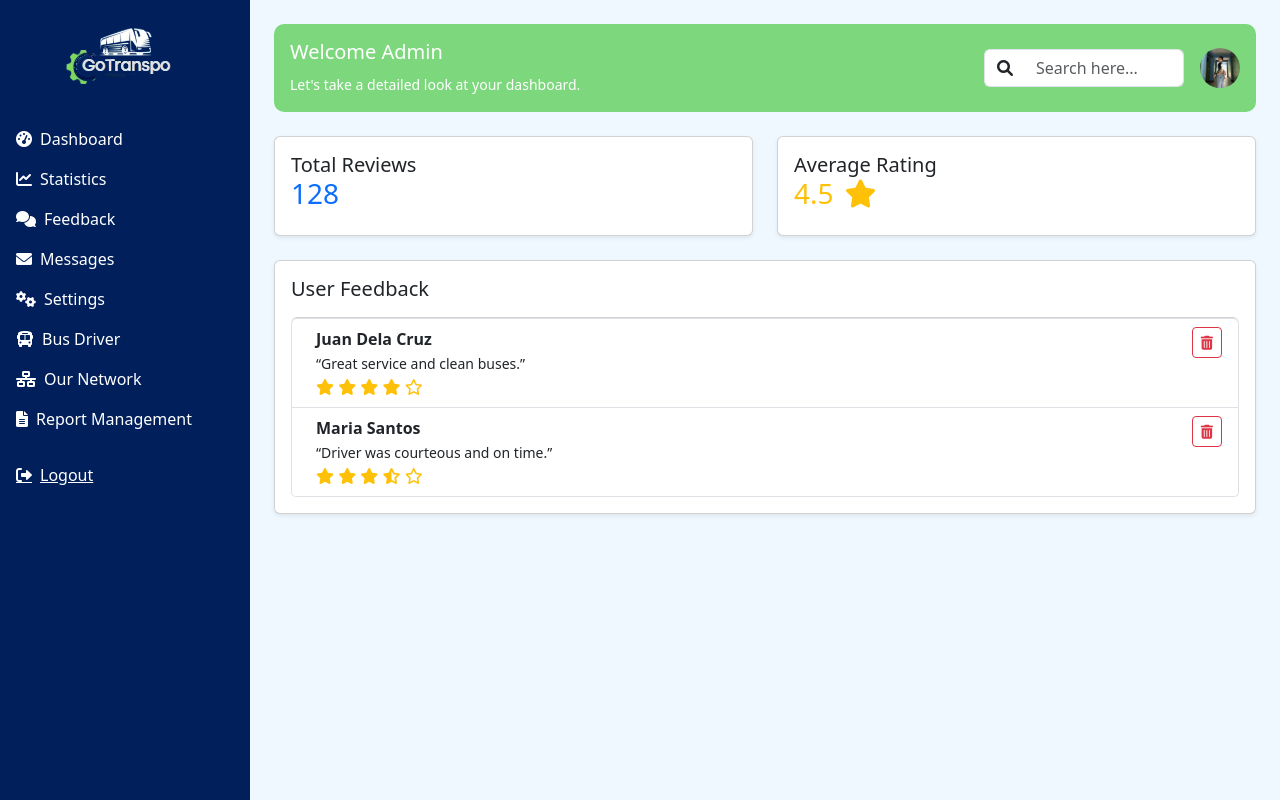
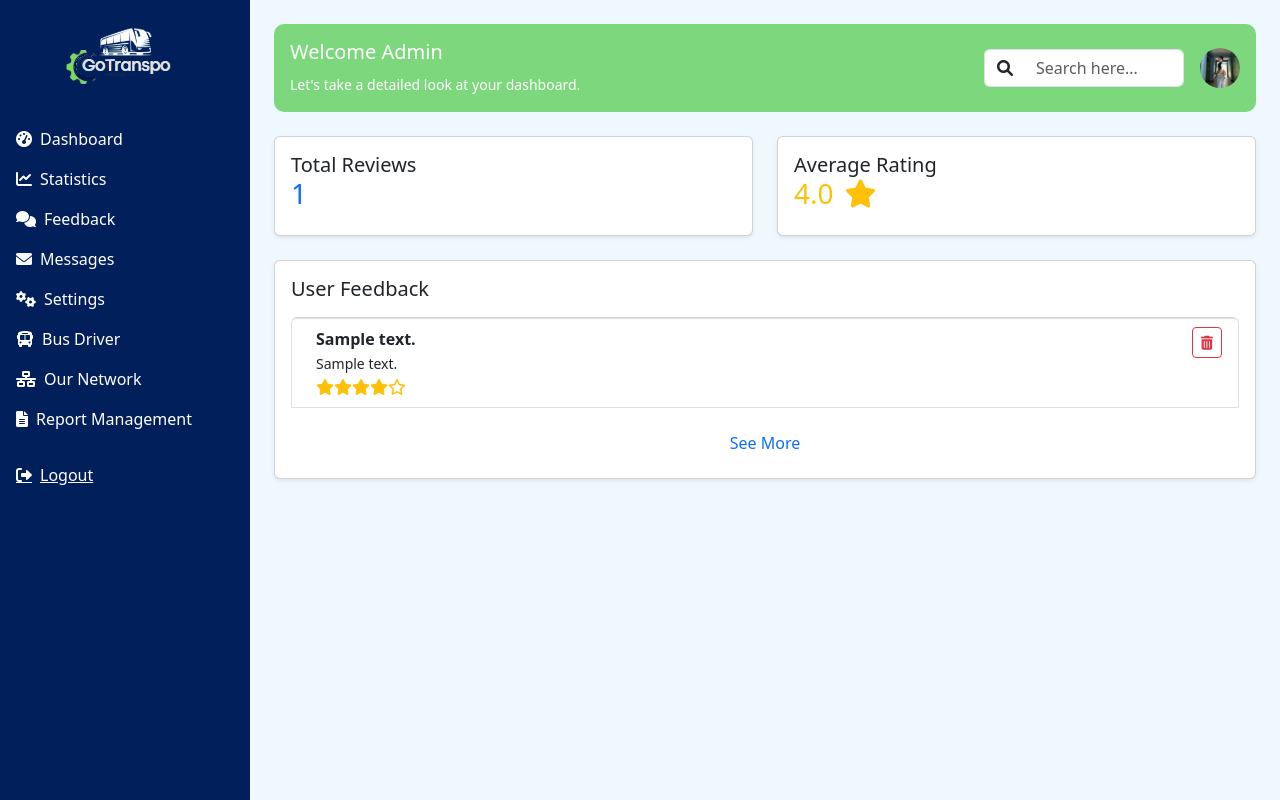
Before and after one commit to FrancisKertDawalNaz/bus, a PHP site: page /admin/view/feedback.php in a window 1280 px wide. Run offline with PHP 8.4, Linux system fonts and the light colour scheme; tables that the repository leaves empty or names only in its code hold one stand-in row (values such as "Sample post"); some libraries are stand-ins or nearby versions.

Commit message:
add admin process

```diff
--- a/admin/view/feedback.php
+++ b/admin/view/feedback.php
@@ -1,4 +1,21 @@
-<?php include '../template/header.php'; ?>
+<?php
+include '../template/header.php';
+include_once('../../connection.php');
+
+// Fetch total reviews and average rating
+$review_count_query = "SELECT COUNT(*) FROM reviews";
+$rating_query = "SELECT AVG(rating) FROM reviews";
+
+$review_count_result = $conn->query($review_count_query);
+$review_count = $review_count_result->fetch_row()[0];
+
+$rating_result = $conn->query($rating_query);
+$avg_rating = $rating_result->fetch_row()[0];
+
+// Fetch reviews
+$review_query = "SELECT id, review_name, review_message, rating FROM reviews ORDER BY id DESC";
+$review_result = $conn->query($review_query);
+?>
 
 <main style="height: 100vh; overflow: hidden;">
     <div class="d-flex" style="height: 100%;">
@@ -18,14 +35,12 @@
                 <li><a href="./network.php" class="sidebar-link text-white d-flex align-items-center py-2"><i class="fas fa-network-wired me-2"></i> Our Network</a></li>
                 <li><a href="./report.php" class="sidebar-link text-white d-flex align-items-center py-2"><i class="fas fa-file-alt me-2"></i> Report Management</a></li>
             </ul>
-
-
             <ul class="list-unstyled mt-auto">
                 <li><a href="../pages/index.php" class="text-white d-flex align-items-center py-2"><i class="fas fa-sign-out-alt me-2"></i> Logout</a></li>
             </ul>
         </nav>
 
-        <!-- Main content -->
+        <!-- Main Content -->
         <div class="flex-fill p-4" style="margin-left: 250px; height: 100vh; overflow-y: auto; background-color: #f0f8ff;">
             <div class="d-flex justify-content-between align-items-center p-3 mb-4" style="background-color: #7dd87d; border-radius: 10px;">
                 <div class="text-white">
@@ -42,19 +57,20 @@
                     <img src="../../asset/images/adminpic.jpg" alt="Profile" class="rounded-circle" style="width: 40px; height: 40px;">
                 </div>
             </div>
+
             <!-- Feedback Overview -->
             <div class="row mb-4">
                 <div class="col-md-6">
                     <div class="card p-3 shadow-sm">
                         <h5 class="mb-0">Total Reviews</h5>
-                        <h3 class="text-primary">128</h3>
+                        <h3 class="text-primary"><?php echo $review_count; ?></h3>
                     </div>
                 </div>
                 <div class="col-md-6">
                     <div class="card p-3 shadow-sm">
                         <h5 class="mb-0">Average Rating</h5>
                         <h3 class="text-warning">
-                            4.5
+                            <?php echo number_format($avg_rating, 1); ?>
                             <i class="fas fa-star text-warning ms-1"></i>
                         </h3>
                     </div>
@@ -65,46 +81,89 @@
             <div class="card shadow-sm p-3">
                 <h5 class="mb-3">User Feedback</h5>
                 <div class="list-group">
-
-                    <!-- Sample Feedback Row -->
-                    <div class="list-group-item d-flex justify-content-between align-items-start">
+                    <?php
+                    if ($review_result->num_rows > 0):
+                        $count = 0;
+                        while ($row = $review_result->fetch_assoc()):
+                            $stars = (int) $row['rating'];
+                            $label = match ($stars) {
+                                5 => ['Excellent', 'success'],
+                                4 => ['Good', 'primary'],
+                                3 => ['Average', 'info'],
+                                2 => ['Poor', 'warning'],
+                                default => ['Unacceptable', 'danger'],
+                            };
+                            $count++;
+                            $hidden = $count > 3 ? 'd-none extra-feedback' : '';
+                    ?>
+                    <div class="list-group-item d-flex justify-content-between align-items-start <?= $hidden ?>" data-id="<?= $row['id'] ?>">
                         <div class="ms-2 me-auto">
-                            <div class="fw-bold">Juan Dela Cruz</div>
-                            <small>“Great service and clean buses.”</small>
+                            <div class="fw-bold"><?php echo htmlspecialchars($row['review_name']); ?></div>
+                            <small><?php echo htmlspecialchars($row['review_message']); ?></small>
                             <div class="text-warning">
-                                <i class="fas fa-star"></i>
-                                <i class="fas fa-star"></i>
-                                <i class="fas fa-star"></i>
-                                <i class="fas fa-star"></i>
-                                <i class="far fa-star"></i>
+                                <?php
+                                for ($i = 1; $i <= 5; $i++) {
+                                    echo $i <= $stars
+                                        ? '<i class="fas fa-star text-warning"></i>'
+                                        : '<i class="far fa-star text-warning"></i>';
+                                }
+                                ?>
                             </div>
                         </div>
-                        <button class="btn btn-sm btn-outline-danger">
+                        <button class="btn btn-sm btn-outline-danger delete-btn">
                             <i class="fas fa-trash-alt"></i>
                         </button>
                     </div>
-
-                    <!-- Add more feedback entries here -->
-                    <div class="list-group-item d-flex justify-content-between align-items-start">
-                        <div class="ms-2 me-auto">
-                            <div class="fw-bold">Maria Santos</div>
-                            <small>“Driver was courteous and on time.”</small>
-                            <div class="text-warning">
-                                <i class="fas fa-star"></i>
-                                <i class="fas fa-star"></i>
-                                <i class="fas fa-star"></i>
-                                <i class="fas fa-star-half-alt"></i>
-                                <i class="far fa-star"></i>
-                            </div>
-                        </div>
-                        <button class="btn btn-sm btn-outline-danger">
-                            <i class="fas fa-trash-alt"></i>
-                        </button>
-                    </div>
-
+                    <?php endwhile; ?>
+                    <button id="toggleFeedbackBtn" class="btn btn-link text-decoration-none text-center mt-3" style="width: 100%;">See More</button>
+                    <?php else: ?>
+                        <p class="text-muted">No feedback available.</p>
+                    <?php endif; ?>
                 </div>
             </div>
-
         </div>
     </div>
 </main>
+
+<!-- SweetAlert2 -->
+<script src="https://cdn.jsdelivr.net/npm/sweetalert2@11"></script>
+
+<script src="https://cdn.jsdelivr.net/npm/sweetalert2@11"></script>
+
+<script>
+document.getElementById('toggleFeedbackBtn')?.addEventListener('click', function () {
+    const extras = document.querySelectorAll('.extra-feedback');
+    const isHidden = extras[0]?.classList.contains('d-none');
+    extras.forEach(el => el.classList.toggle('d-none'));
+    this.textContent = isHidden ? 'See Less' : 'See More';
+});
+
+document.querySelectorAll('.delete-btn').forEach(btn => {
+    btn.addEventListener('click', function () {
+        const item = this.closest('.list-group-item');
+        const id = item.getAttribute('data-id');
+
+        Swal.fire({
+            title: 'Are you sure you want to delete this?',
+            icon: 'warning',
+            showCancelButton: true,
+            confirmButtonColor: '#d33',
+            cancelButtonColor: '#3085d6',
+            confirmButtonText: 'Yes, delete it!'
+        }).then(result => {
+            if (result.isConfirmed) {
+                fetch(`../function/delete_review.php?id=${id}`)
+                    .then(res => res.text())
+                    .then(data => {
+                        if (data.trim() === 'success') {
+                            item.remove();
+                            Swal.fire('Deleted!', 'Feedback has been removed.', 'success');
+                        } else {
+                            Swal.fire('Error!', 'Failed to delete.', 'error');
+                        }
+                    });
+            }
+        });
+    });
+});
+</script>
```
Also changed, not shown: admin/function/delete_review.php (added, +11 -0 lines), admin/view/statistic.php (+69 -13 lines).
